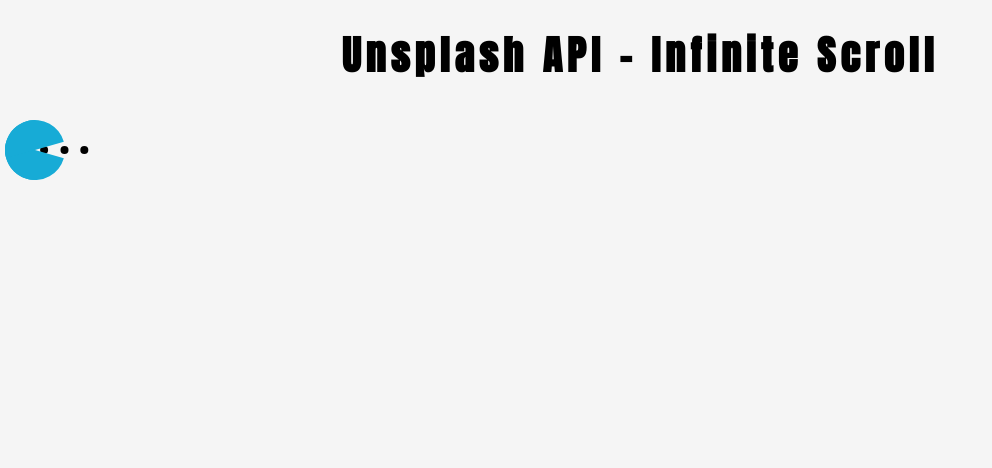
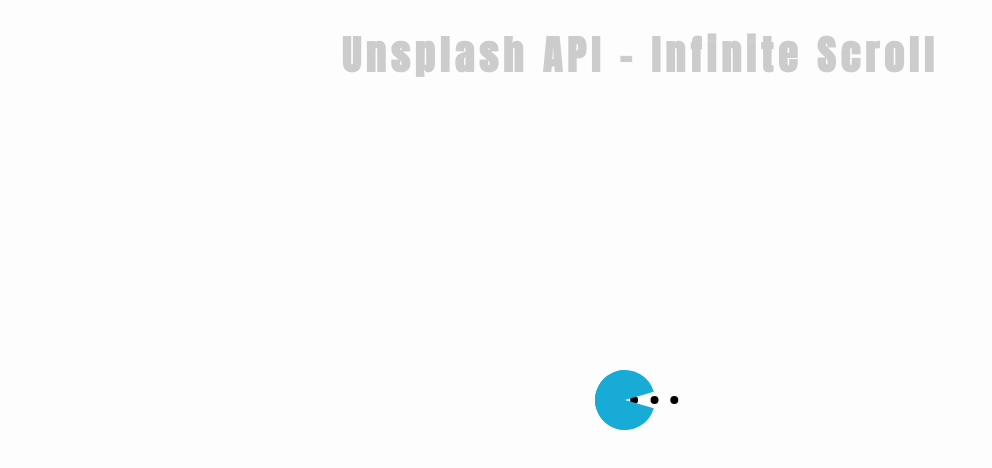
Before and after one commit to LeonardoE20/infinite-scroll, a plain HTML site: page index.html in a window 1280 px wide. Shown: the whole page, without its empty margins (0-992 px from the left). Drawn offline with Linux system fonts and the light colour scheme.

Commit message:
made the loader to the center by using transform to make the the loader the center of the page regardless of the size of the image

```diff
--- a/index.html
+++ b/index.html
@@ -14,8 +14,9 @@
 	<!-- Title -->
 	<h1>Unsplash API - Infinite Scroll</h1>
 	<!-- Loader -->
-	<div class="loader" id="loader"></div>
-	<img src="Bean Eater-1s-100px.svg" alt="">
+	<div class="loader" id="loader">
+		<img src="Bean Eater-1s-100px.svg" alt="">
+	</div>
 	<!-- Script -->
 	<script src="script.js"></script>
 </body>
--- a/style.css
+++ b/style.css
@@ -6,7 +6,6 @@
 
 body {
   margin: 0;
-  min-height: 100vh;
   font-family: Anton, sans-serif;
   background: whitesmoke;
 }
@@ -18,3 +17,21 @@
   font-size: 40px;
   letter-spacing: 5px;
 }
+
+/* Loader */
+
+.loader {
+  position: fixed;
+  top: 0;
+  bottom: 0;
+  left: 0;
+  right: 0;
+  background: rgba(255, 255, 255, 0.8);
+}
+
+.loader img {
+  position: fixed;
+  top: 50%;
+  left: 50%;
+  transform: translate(-50%, -50%);
+}
```
